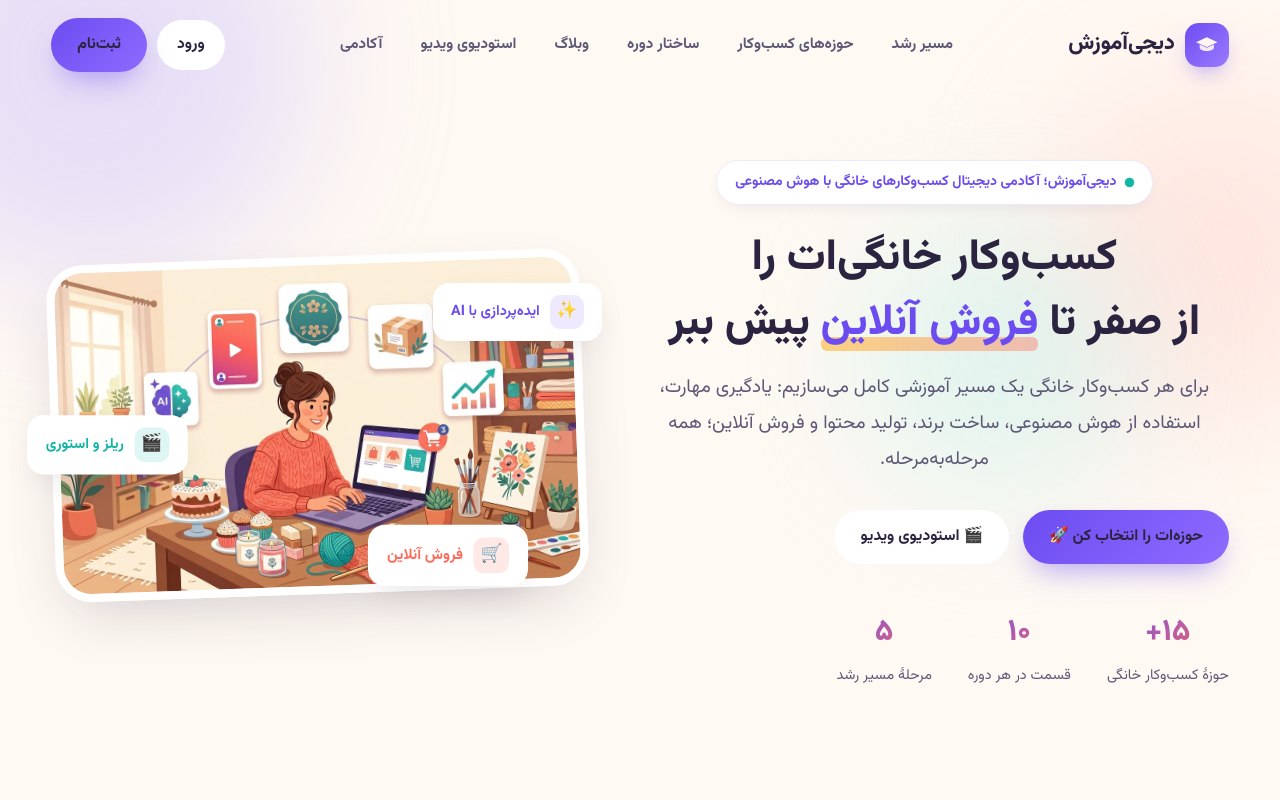
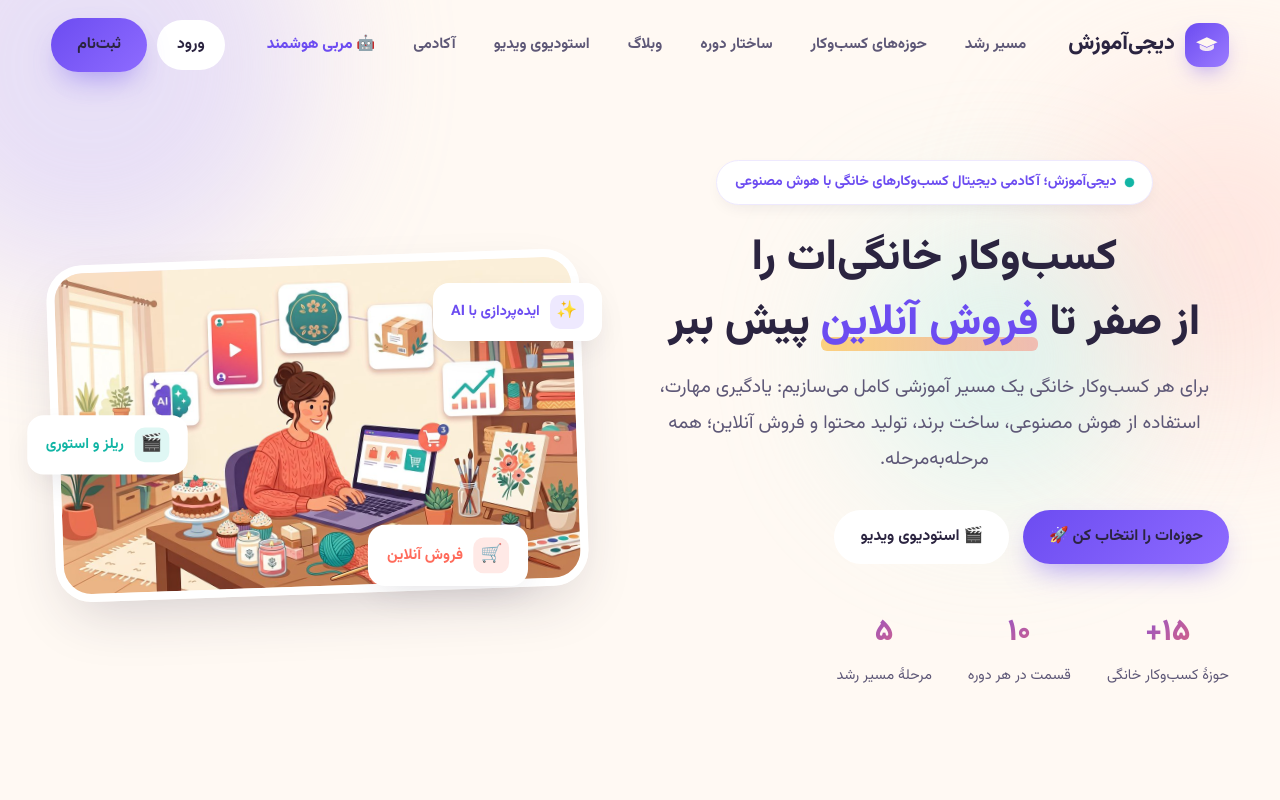
Before and after one commit to Websites-by-AI/AI-4-Homemaker-women, a Next.js app: page / in a window 1280 px wide. Shown: the top 800 px of the page. Built offline with nearby package versions, Linux system fonts and the light colour scheme.

Commit message:
feat: add AI assistant link to landing header nav

```diff
--- a/src/app/page.tsx
+++ b/src/app/page.tsx
@@ -73,6 +73,7 @@ export default function HomePage() {
             <Link href="/blog">وبلاگ</Link>
             <Link href="/video">استودیوی ویدیو</Link>
             <Link href="/academy">آکادمی</Link>
+            <Link href="/assistant" style={{ color: "var(--primary)", fontWeight: 800 }}>🤖 مربی هوشمند</Link>
           </nav>
           <div style={{ display: "flex", gap: 10, alignItems: "center" }}>
             <Link href="/login" className="btn btn-ghost btn-header" style={{ padding: "10px 20px" }}>ورود</Link>
```
